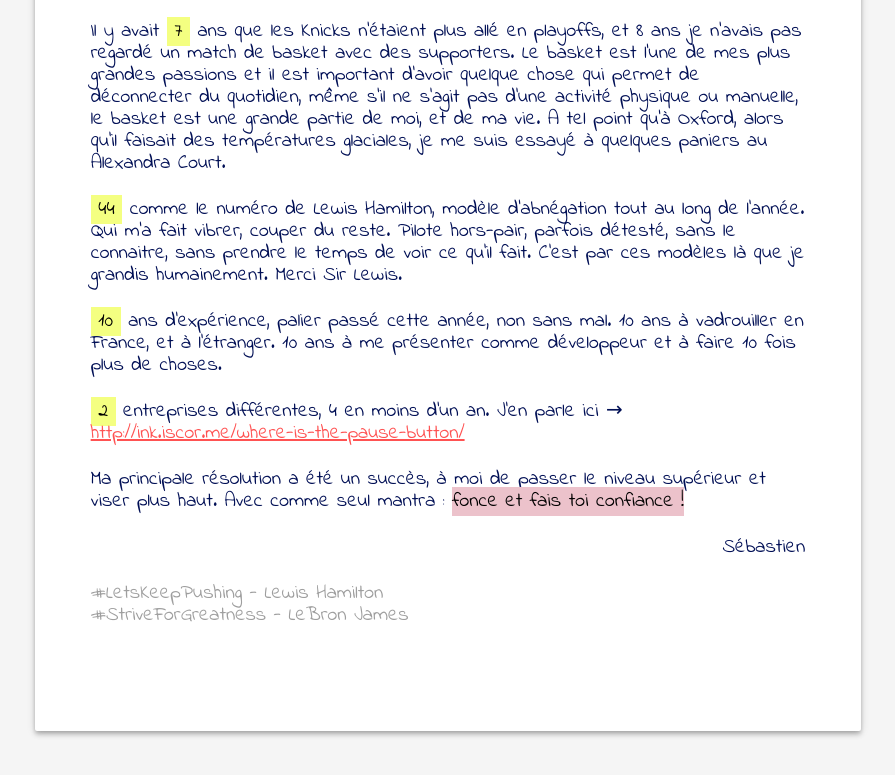
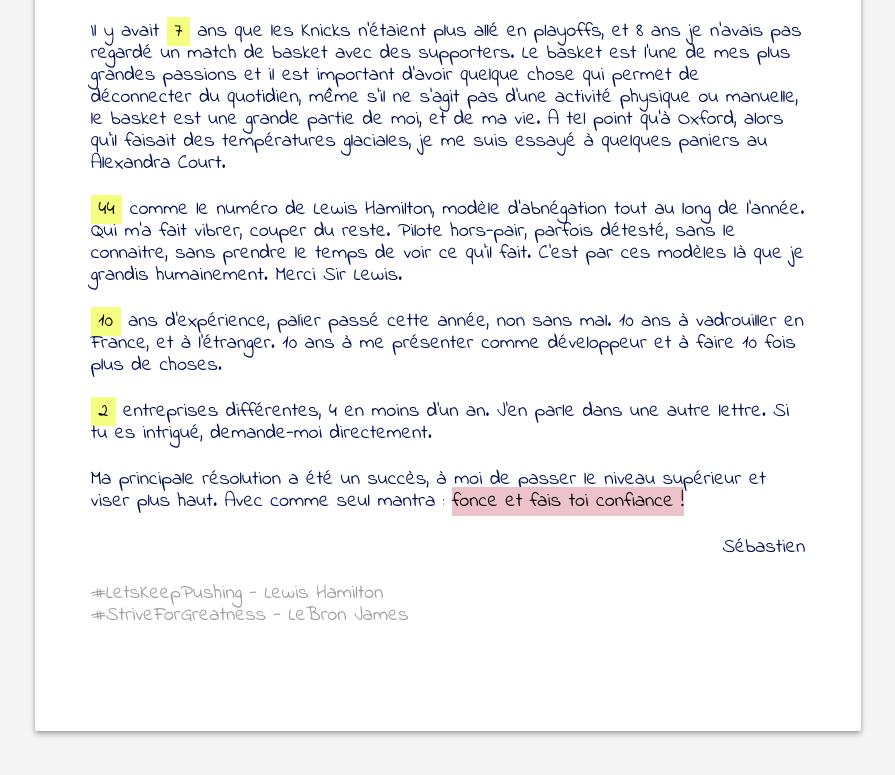
Before and after one commit to iGitScor/ink, a plain HTML site: page retro/2021-a-look-in-the-rearview-mirror/index.html in a window 1280 px wide. Shown: the part 1025-1800 px from the top of the page, without its empty margins (192-1087 px from the left). Drawn offline with nearby package versions, Linux system fonts and the light colour scheme.

Commit message:
Automatic deployment update

```diff
--- a/retro/2021-a-look-in-the-rearview-mirror/index.html
+++ b/retro/2021-a-look-in-the-rearview-mirror/index.html
@@ -133,7 +133,7 @@
                         <mark>&nbsp;10&nbsp;</mark> ans d'expérience, palier passé cette année, non sans mal. 10 ans à vadrouiller en France, et à l'étranger. 10 ans à me présenter comme développeur et à faire 10 fois plus de choses.
                     </p>
                     <p>
-                        <mark>&nbsp;2&nbsp;</mark> entreprises différentes, 4 en moins d'un an. J'en parle ici → <a href="http://ink.iscor.me/where-is-the-pause-button/">http://ink.iscor.me/where-is-the-pause-button/</a>
+                        <mark>&nbsp;2&nbsp;</mark> entreprises différentes, 4 en moins d'un an. J'en parle dans une autre lettre. Si tu es intrigué, demande-moi directement.
                     </p>
                     <p
                         <br />
```
